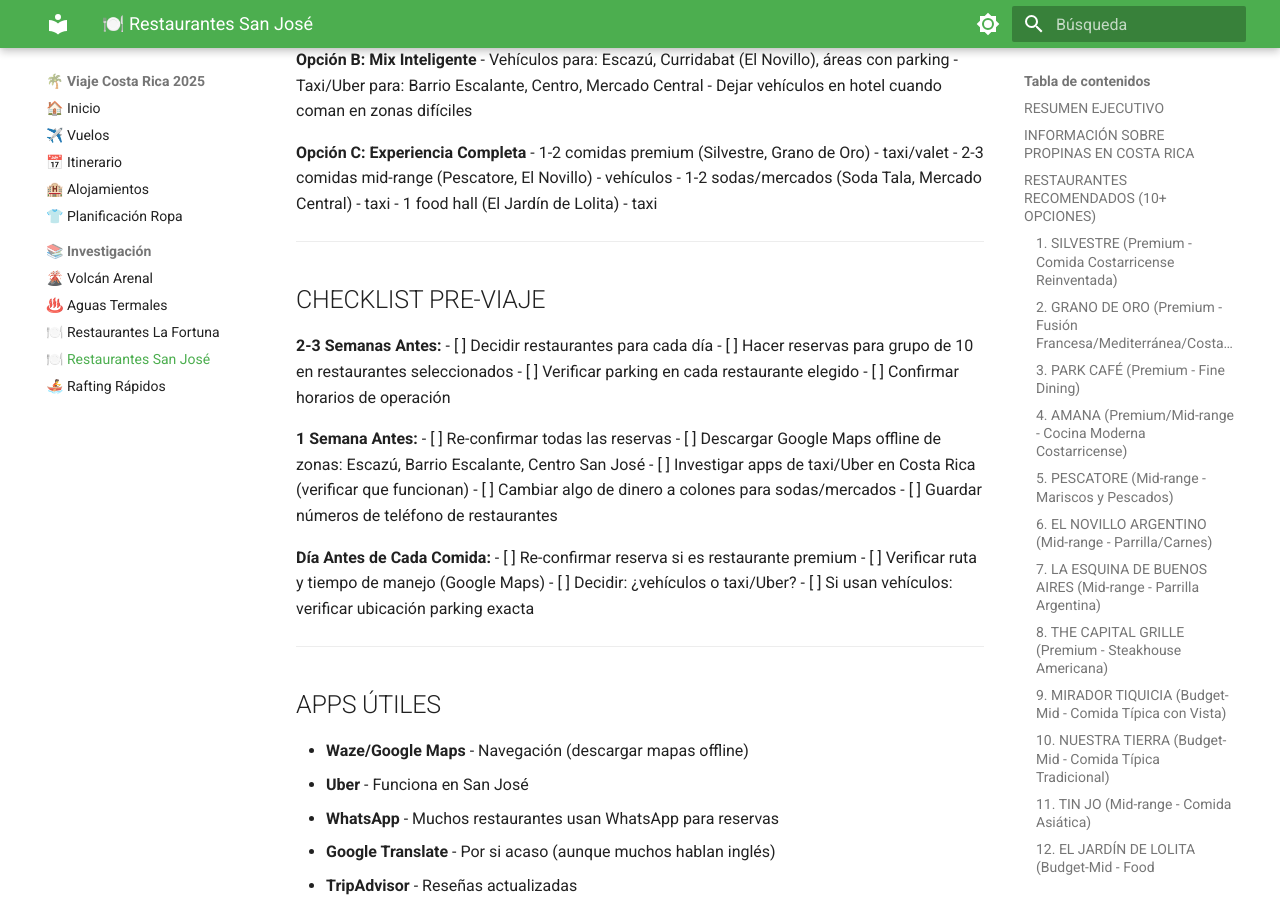
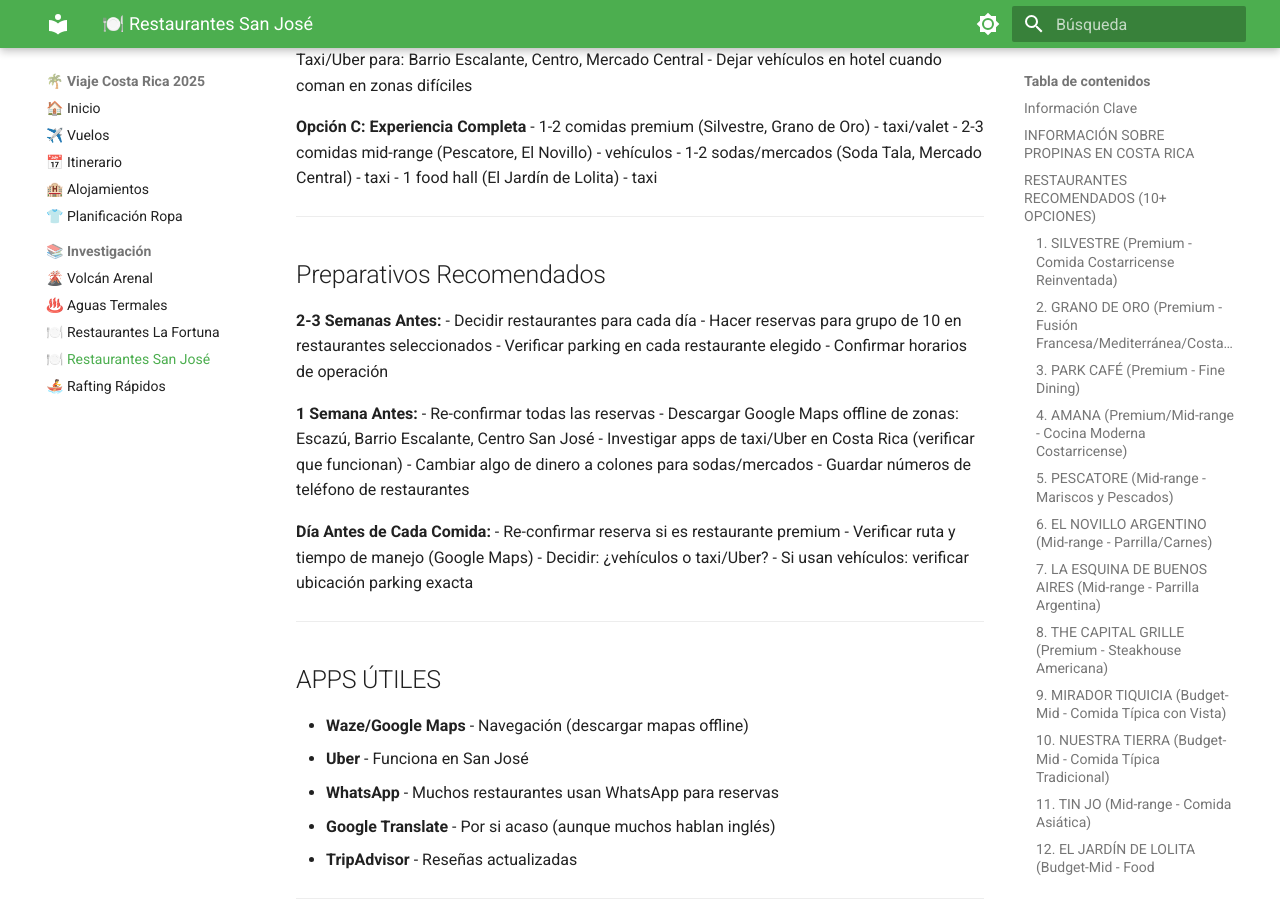
Before and after one commit to jvelez79/costa-rica, an MkDocs documentation site: the page built from docs/investigacion/restaurantes-san-jose.md, in a window 1280 px wide and 900 px high, scrolled down 16147 px. Built offline with MkDocs 1.6.1 and Material for MkDocs 9.7.7, drawn with Linux system fonts in a browser that asks for light colours; some of the changed text lies outside the part shown.

Commit message:
Refactor restaurantes-san-jose.md: Convert to public website style
- Remove metadata (Fecha de investigación, Nivel de confianza)
- Change "RESUMEN EJECUTIVO" to "Información Clave"
- Change "CHECKLIST PRE-VIAJE" to "Preparativos Recomendados"
- Remove all checkbox task lists
- Convert to informative bullet points
- Neutralize tone from directive to informative
- All restaurant details, contacts, and parking info preserved

🤖 Generated with [Claude Code](https://claude.com/claude-code)

Co-Authored-By: Claude <noreply@anthropic.com>

```diff
--- a/docs/investigacion/restaurantes-san-jose.md
+++ b/docs/investigacion/restaurantes-san-jose.md
@@ -1,12 +1,10 @@
 # Investigación: Restaurantes en San José, Costa Rica
 
-**Fecha de investigación:** 9 Noviembre 2025
-**Nivel de confianza:** Alto (basado en fuentes actualizadas 2024-2025)
 **Para:** Grupo de 10 adultos con 2 vehículos alquilados
 
 ---
 
-## RESUMEN EJECUTIVO
+## Información Clave
 
 San José ofrece una escena gastronómica vibrante y diversa, desde sodas tradicionales económicas hasta restaurantes de alta cocina. Para el grupo de 10 personas con vehículos propios, el ESTACIONAMIENTO es un factor crítico a considerar.
 
@@ -969,26 +967,26 @@ San José ofrece una escena gastronómica vibrante y diversa, desde sodas tradic
 
 ---
 
-## CHECKLIST PRE-VIAJE
+## Preparativos Recomendados
 
 **2-3 Semanas Antes:**
-- [ ] Decidir restaurantes para cada día
-- [ ] Hacer reservas para grupo de 10 en restaurantes seleccionados
-- [ ] Verificar parking en cada restaurante elegido
-- [ ] Confirmar horarios de operación
+- Decidir restaurantes para cada día
+- Hacer reservas para grupo de 10 en restaurantes seleccionados
+- Verificar parking en cada restaurante elegido
+- Confirmar horarios de operación
 
 **1 Semana Antes:**
-- [ ] Re-confirmar todas las reservas
-- [ ] Descargar Google Maps offline de zonas: Escazú, Barrio Escalante, Centro San José
-- [ ] Investigar apps de taxi/Uber en Costa Rica (verificar que funcionan)
-- [ ] Cambiar algo de dinero a colones para sodas/mercados
-- [ ] Guardar números de teléfono de restaurantes
+- Re-confirmar todas las reservas
+- Descargar Google Maps offline de zonas: Escazú, Barrio Escalante, Centro San José
+- Investigar apps de taxi/Uber en Costa Rica (verificar que funcionan)
+- Cambiar algo de dinero a colones para sodas/mercados
+- Guardar números de teléfono de restaurantes
 
 **Día Antes de Cada Comida:**
-- [ ] Re-confirmar reserva si es restaurante premium
-- [ ] Verificar ruta y tiempo de manejo (Google Maps)
-- [ ] Decidir: ¿vehículos o taxi/Uber?
-- [ ] Si usan vehículos: verificar ubicación parking exacta
+- Re-confirmar reserva si es restaurante premium
+- Verificar ruta y tiempo de manejo (Google Maps)
+- Decidir: ¿vehículos o taxi/Uber?
+- Si usan vehículos: verificar ubicación parking exacta
 
 ---
 
```
